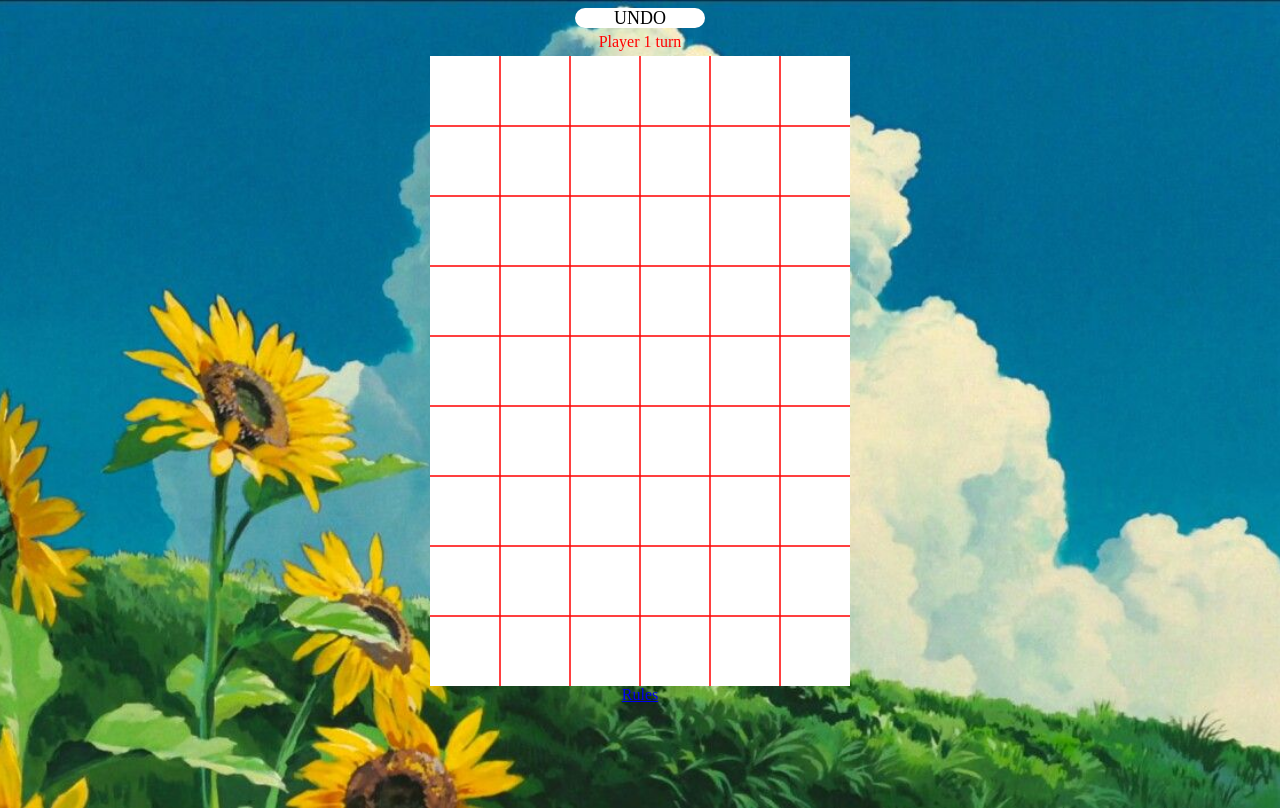
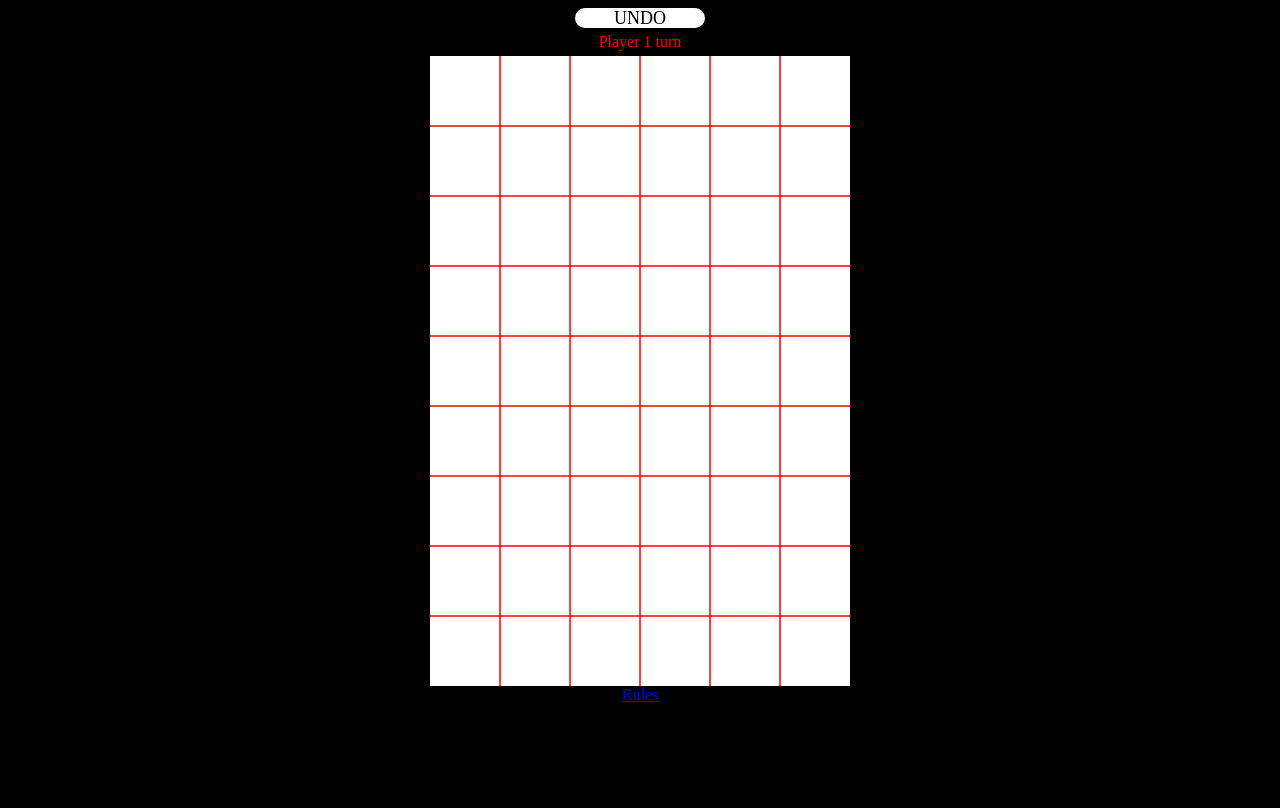
Before and after one commit to ketanhwr/chain-reaction, a website built with webpack: page index.html in a window 1280 px wide. Built offline with nearby package versions, Linux system fonts and the light colour scheme.

Commit message:
Some changes for PR

```diff
--- a/index.html
+++ b/index.html
@@ -1,7 +1,7 @@
 <!DOCTYPE HTML>
 <html>
 	<head>
-		<title>Chain Reaction Plus!</title>
+		<title>Chain Reaction!</title>
 	</head>
 	<body class="wrapper">
 		<div class="container">
--- a/src/scss/style.scss
+++ b/src/scss/style.scss
@@ -1,8 +1,7 @@
 .wrapper {
 	margin: 0;
 	padding: 0;
-	background-image: url("../images/bg.jpg");
-	background-color: #cccccc;
+	background-color: #000000;
 	height: 100vh;
 	background-position: center;
 	background-repeat: no-repeat;
```
Also changed, not shown: package.json (+4 -4 lines), README.md, src/images/bg.jpg (deleted), src/images/sphere.jpg (deleted), 1 other file.
